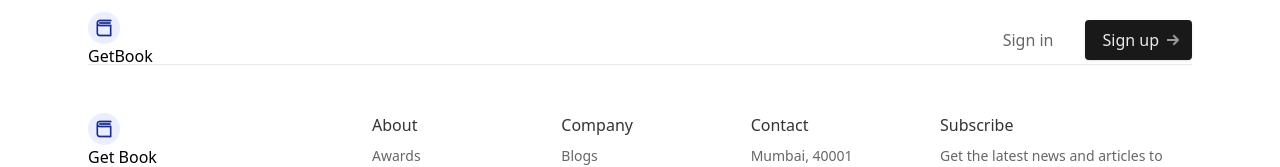
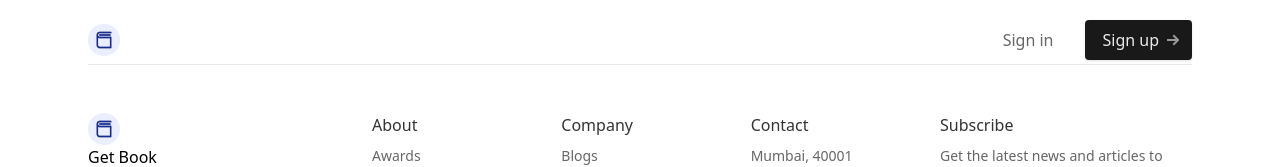
Before and after one commit to belhyto/GetBook, a Next.js app: page /admin in a window 1280 px wide. Shown: the top 167 px of the page. Built offline with nearby package versions, Linux system fonts and the light colour scheme.

Commit message:
Commit changes

```diff
--- a/components/ui/header.tsx
+++ b/components/ui/header.tsx
@@ -30,7 +30,6 @@ export default function Header() {
           {/* Site branding */}
           <div className="shrink-0 mr-4">
             <Logo />
-            <p>GetBook</p>
           </div>
 
           {/* Desktop navigation */}
```
